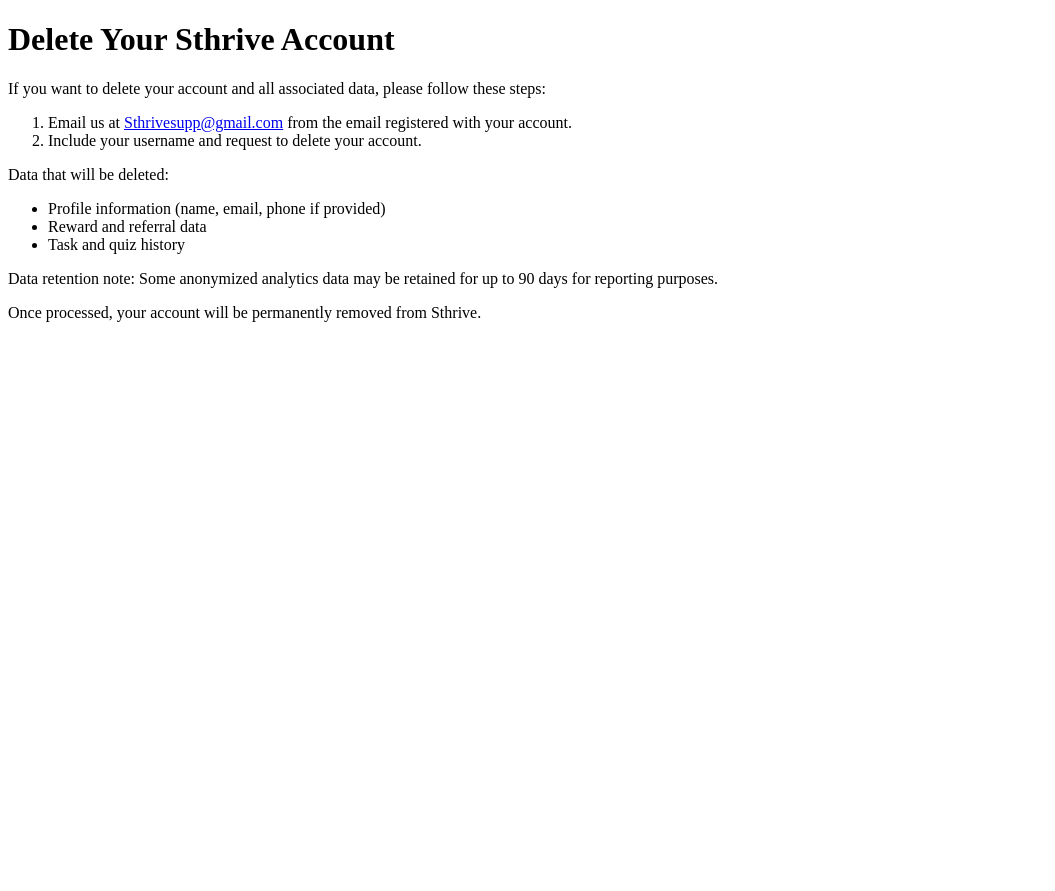
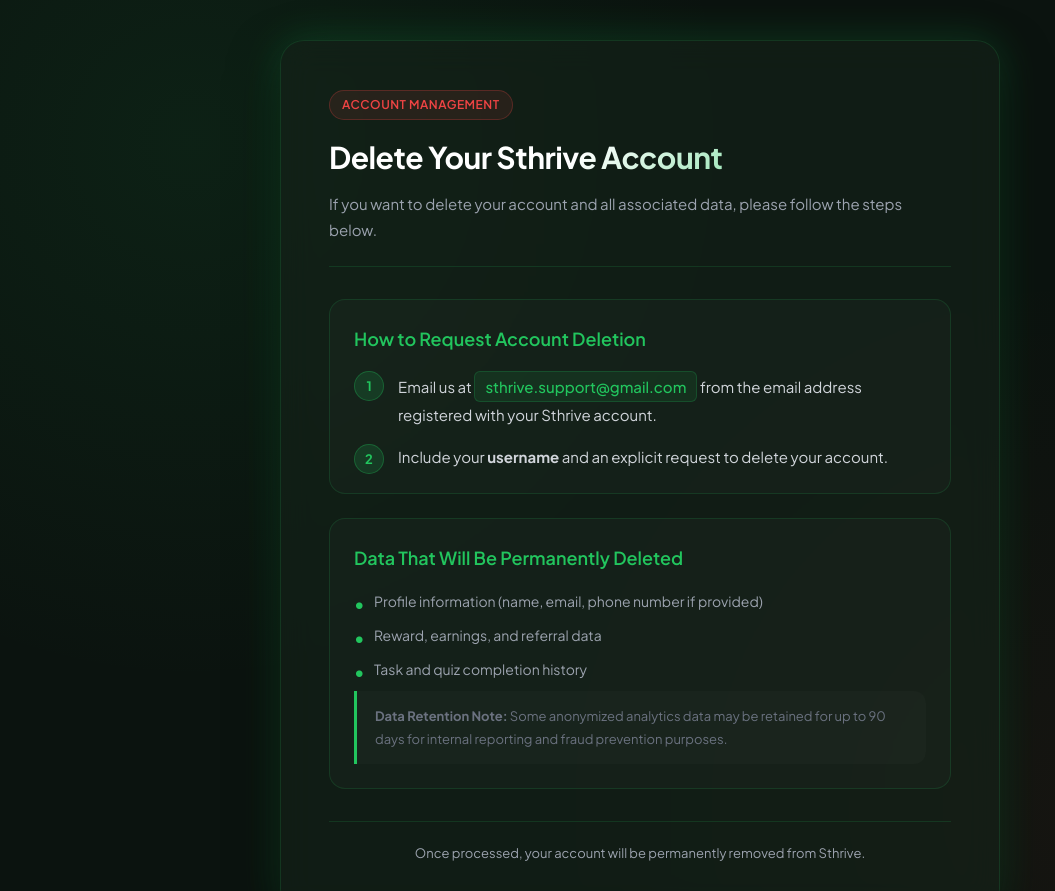
Before and after one commit to gopaldutta25/sthrive-privacy-policy, a plain HTML site: page delete-account.html in a window 1280 px wide. Shown: the top 891 px of the page, without its empty margins (0-1055 px from the left). Before the commit the page ends 800 px from the top, so only its background shows below. Drawn offline with Linux system fonts and the light colour scheme.

Commit message:
Revise account deletion process and data information
Updated the account deletion instructions and data retention note for clarity.

```diff
--- a/delete-account.html
+++ b/delete-account.html
@@ -4,21 +4,257 @@
   <meta charset="UTF-8">
   <meta name="viewport" content="width=device-width, initial-scale=1.0">
   <title>Delete Your Sthrive Account</title>
+  <link rel="preconnect" href="https://fonts.googleapis.com">
+  <link rel="preconnect" href="https://fonts.gstatic.com" crossorigin>
+  <link href="https://fonts.googleapis.com/css2?family=Plus+Jakarta+Sans:wght@400;500;600;700&display=swap" rel="stylesheet">
+  <style>
+    :root {
+      --bg-color: #0b130f;
+      --card-bg: rgba(20, 35, 26, 0.65);
+      --card-border: rgba(34, 197, 94, 0.15);
+      --primary-green: #22c55e;
+      --primary-glow: rgba(34, 197, 94, 0.25);
+      --accent-emerald: #10b981;
+      --warning-red: #ef4444;
+      --warning-bg: rgba(239, 68, 68, 0.1);
+      --warning-border: rgba(239, 68, 68, 0.25);
+      --text-main: #ecfdf5;
+      --text-muted: #9ca3af;
+      --text-subtle: #6b7280;
+    }
+
+    * {
+      box-sizing: border-box;
+      margin: 0;
+      padding: 0;
+    }
+
+    body {
+      font-family: 'Plus Jakarta Sans', sans-serif;
+      background-color: var(--bg-color);
+      color: var(--text-main);
+      line-height: 1.7;
+      padding: 40px 20px;
+      min-height: 100vh;
+      display: flex;
+      justify-content: center;
+      align-items: center;
+      background-image:
+        radial-gradient(circle at 15% 15%, rgba(34, 197, 94, 0.08) 0%, transparent 40%),
+        radial-gradient(circle at 85% 85%, rgba(239, 68, 68, 0.05) 0%, transparent 40%);
+    }
+
+    .container {
+      max-width: 720px;
+      width: 100%;
+      background: var(--card-bg);
+      backdrop-filter: blur(16px);
+      -webkit-backdrop-filter: blur(16px);
+      border: 1px solid var(--card-border);
+      border-radius: 24px;
+      padding: 48px;
+      box-shadow: 0 20px 50px rgba(0, 0, 0, 0.5),
+                  0 0 40px var(--primary-glow);
+    }
+
+    header {
+      border-bottom: 1px solid var(--card-border);
+      padding-bottom: 24px;
+      margin-bottom: 32px;
+    }
+
+    .badge {
+      display: inline-block;
+      background: var(--warning-bg);
+      color: var(--warning-red);
+      border: 1px solid var(--warning-border);
+      padding: 4px 12px;
+      border-radius: 99px;
+      font-size: 12px;
+      font-weight: 600;
+      text-transform: uppercase;
+      letter-spacing: 0.5px;
+      margin-bottom: 12px;
+    }
+
+    h1 {
+      font-size: 30px;
+      font-weight: 700;
+      letter-spacing: -0.5px;
+      background: linear-gradient(135deg, #ffffff 40%, var(--primary-green));
+      -webkit-background-clip: text;
+      -webkit-text-fill-color: transparent;
+      margin-bottom: 8px;
+    }
+
+    .subtitle {
+      font-size: 15px;
+      color: var(--text-muted);
+    }
+
+    .section-card {
+      background: rgba(255, 255, 255, 0.02);
+      border: 1px solid var(--card-border);
+      border-radius: 16px;
+      padding: 24px;
+      margin-bottom: 24px;
+      transition: all 0.3s ease;
+    }
+
+    .section-card:hover {
+      border-color: rgba(34, 197, 94, 0.3);
+      transform: translateY(-2px);
+    }
+
+    h2 {
+      font-size: 18px;
+      font-weight: 600;
+      color: var(--primary-green);
+      margin-bottom: 16px;
+    }
+
+    /* Numbered Steps Styling */
+    ol {
+      list-style: none;
+      counter-reset: step-counter;
+    }
+
+    ol li {
+      counter-increment: step-counter;
+      position: relative;
+      padding-left: 44px;
+      margin-bottom: 16px;
+      color: #d1d5db;
+      font-size: 15px;
+    }
+
+    ol li:last-child {
+      margin-bottom: 0;
+    }
+
+    ol li::before {
+      content: counter(step-counter);
+      position: absolute;
+      left: 0;
+      top: 0;
+      width: 28px;
+      height: 28px;
+      background: rgba(34, 197, 94, 0.15);
+      border: 1px solid rgba(34, 197, 94, 0.3);
+      color: var(--primary-green);
+      border-radius: 50%;
+      display: flex;
+      align-items: center;
+      justify-content: center;
+      font-size: 13px;
+      font-weight: 700;
+    }
+
+    /* Bullet List Styling */
+    ul {
+      list-style: none;
+    }
+
+    ul li {
+      position: relative;
+      padding-left: 20px;
+      margin-bottom: 10px;
+      color: var(--text-muted);
+      font-size: 14px;
+    }
+
+    ul li::before {
+      content: "•";
+      color: var(--primary-green);
+      font-weight: bold;
+      position: absolute;
+      left: 0;
+      font-size: 16px;
+    }
+
+    a {
+      color: var(--primary-green);
+      text-decoration: none;
+      font-weight: 500;
+      transition: color 0.2s ease;
+    }
+
+    a:hover {
+      color: #86efac;
+      text-decoration: underline;
+    }
+
+    .email-chip {
+      display: inline-block;
+      background: rgba(34, 197, 94, 0.1);
+      padding: 2px 10px;
+      border-radius: 6px;
+      border: 1px solid rgba(34, 197, 94, 0.2);
+    }
+
+    .note-box {
+      background: rgba(255, 255, 255, 0.015);
+      border-left: 3px solid var(--primary-green);
+      padding: 14px 18px;
+      border-radius: 0 12px 12px 0;
+      font-size: 13px;
+      color: var(--text-subtle);
+      margin-top: 8px;
+    }
+
+    footer {
+      margin-top: 32px;
+      padding-top: 20px;
+      border-top: 1px solid var(--card-border);
+      text-align: center;
+      font-size: 13px;
+      color: var(--text-muted);
+    }
+
+    @media (max-width: 640px) {
+      .container {
+        padding: 24px;
+      }
+      h1 {
+        font-size: 24px;
+      }
+    }
+  </style>
 </head>
 <body>
+
+  <div class="container">
+    <header>
+      <span class="badge">Account Management</span>
       <h1>Delete Your Sthrive Account</h1>
-  <p>If you want to delete your account and all associated data, please follow these steps:</p>
+      <p class="subtitle">If you want to delete your account and all associated data, please follow the steps below.</p>
+    </header>
+
+    <div class="section-card">
+      <h2>How to Request Account Deletion</h2>
       <ol>
-    <li>Email us at <a href="mailto:sthrive.support@gmail.com?subject=Account%20Deletion%20Request">Sthrivesupp@gmail.com</a> from the email registered with your account.</li>
-    <li>Include your username and request to delete your account.</li>
+        <li>Email us at <a href="mailto:sthrive.support@gmail.com?subject=Account%20Deletion%20Request" class="email-chip">sthrive.support@gmail.com</a> from the email address registered with your Sthrive account.</li>
+        <li>Include your <strong>username</strong> and an explicit request to delete your account.</li>
       </ol>
-  <p>Data that will be deleted:</p>
+    </div>
+
+    <div class="section-card">
+      <h2>Data That Will Be Permanently Deleted</h2>
       <ul>
-    <li>Profile information (name, email, phone if provided)</li>
-    <li>Reward and referral data</li>
-    <li>Task and quiz history</li>
+        <li>Profile information (name, email, phone number if provided)</li>
+        <li>Reward, earnings, and referral data</li>
+        <li>Task and quiz completion history</li>
       </ul>
-  <p>Data retention note: Some anonymized analytics data may be retained for up to 90 days for reporting purposes.</p>
+
+      <div class="note-box">
+        <strong>Data Retention Note:</strong> Some anonymized analytics data may be retained for up to 90 days for internal reporting and fraud prevention purposes.
+      </div>
+    </div>
+
+    <footer>
       <p>Once processed, your account will be permanently removed from Sthrive.</p>
+    </footer>
+  </div>
+
 </body>
 </html>
```
Lines whose indentation alone changed are shown as unchanged.
